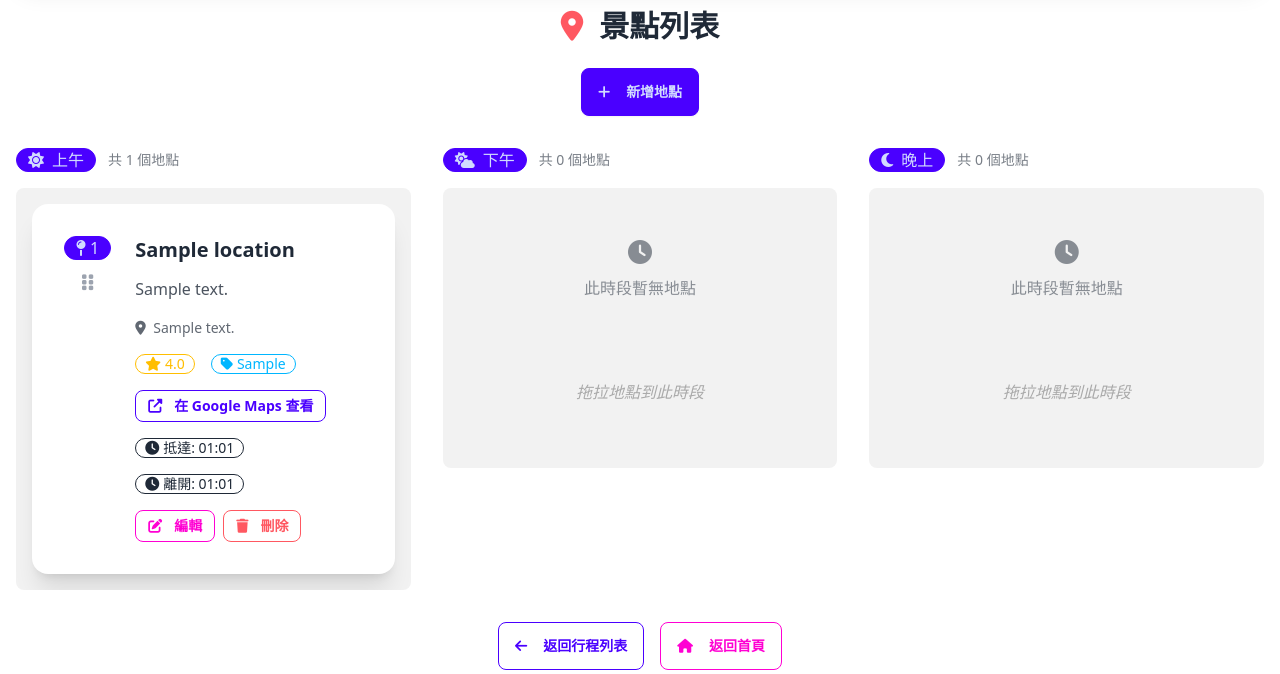
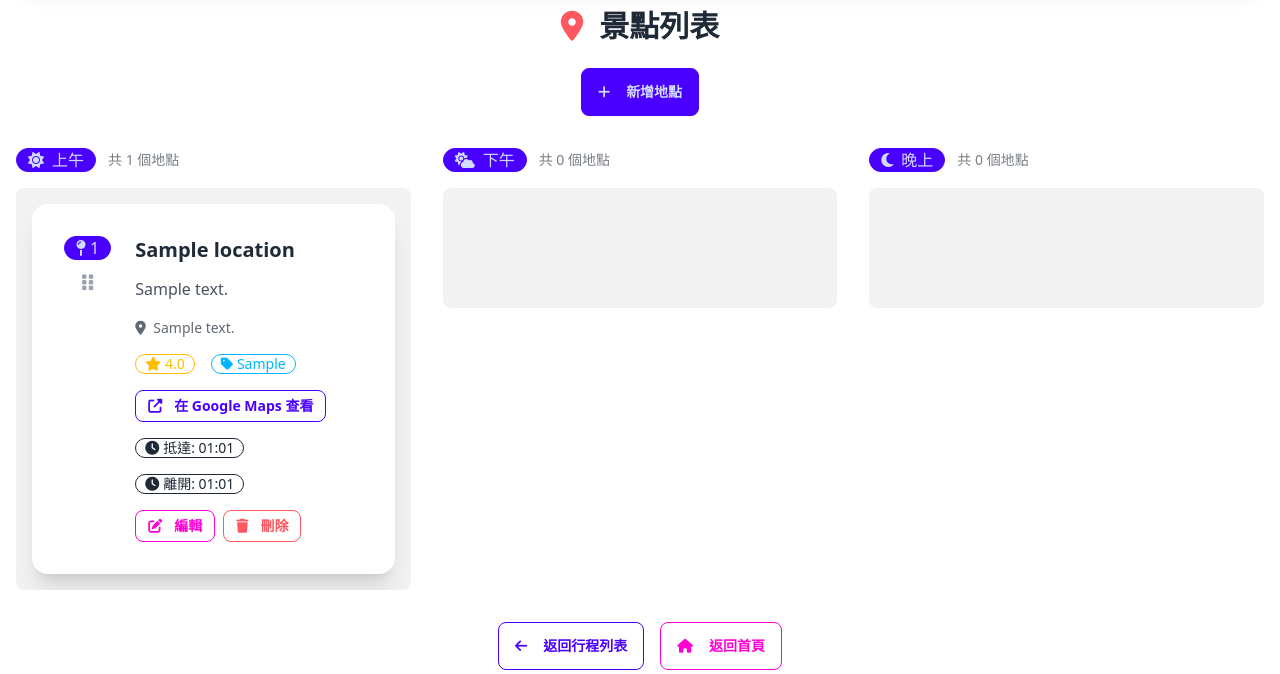
Before and after one commit to nickchen1998/HinaTravelDiary, a Django app: page /itineraries/1/locations/ in a window 1280 px wide. Shown: the part 664-1338 px from the top of the page. Run offline with Django 5.2, Linux system fonts and the light colour scheme; tables that the repository leaves empty hold one stand-in row (values such as "Sample post"); some libraries are stand-ins or nearby versions.

Commit message:
add location v16

```diff
--- a/templates/locations.html
+++ b/templates/locations.html
@@ -187,11 +187,6 @@
                         </div>
                     </div>
                 {% endfor %}
-                            {% else %}
-                                <div class="text-center py-8 text-base-content opacity-50">
-                                    <i class="fas fa-clock text-2xl mb-2"></i>
-                                    <p>此時段暫無地點</p>
-                                </div>
                             {% endif %}
                         </div>
                     </div>
@@ -741,8 +736,9 @@
             // 清除拖曳效果
             clearDragEffects();
 
-            // 立即更新順序編號（MutationObserver 會自動處理空容器狀態和計數）
+            // 立即更新 UI
             updateTimeSlotOrderNumbers();
+            updateTimeSlotCounts();
 
             // 更新順序到伺服器
             updateLocationOrder();
@@ -792,7 +788,7 @@
         }
 
         function updateTimeSlotCounts() {
-            // 更新每個時段的地點計數和空容器狀態
+            // 更新每個時段的地點計數
             ['morning', 'afternoon', 'evening'].forEach(timeSlot => {
                 const container = document.getElementById(`locationsList-${timeSlot}`);
                 if (!container) return;
@@ -804,56 +800,6 @@
                 if (countElement) {
                     countElement.textContent = `共 ${items.length} 個地點`;
                 }
-
-                // 直接根據子元素數量更新狀態
-                updateContainerEmptyState(container);
-            });
-        }
-
-        function updateContainerEmptyState(container) {
-            const items = container.querySelectorAll('.location-item');
-            if (items.length === 0) {
-                container.classList.add('empty-container');
-            } else {
-                container.classList.remove('empty-container');
-            }
-        }
-
-        function initializeContainerObservers() {
-            // 為每個時段容器設置 MutationObserver
-            ['morning', 'afternoon', 'evening'].forEach(timeSlot => {
-                const container = document.getElementById(`locationsList-${timeSlot}`);
-                if (!container) return;
-
-                // 初始化狀態
-                updateContainerEmptyState(container);
-
-                // 設置觀察器
-                const observer = new MutationObserver((mutations) => {
-                    let shouldUpdate = false;
-                    mutations.forEach((mutation) => {
-                        if (mutation.type === 'childList') {
-                            shouldUpdate = true;
-                        }
-                    });
-
-                    if (shouldUpdate) {
-                        updateContainerEmptyState(container);
-
-                        // 同時更新計數
-                        const timeSlotSection = container.closest('.time-slot-section');
-                        const countElement = timeSlotSection.querySelector('.text-sm.text-base-content.opacity-60');
-                        const items = container.querySelectorAll('.location-item');
-                        if (countElement) {
-                            countElement.textContent = `共 ${items.length} 個地點`;
-                        }
-                    }
-                });
-
-                observer.observe(container, {
-                    childList: true,
-                    subtree: false
-                });
             });
         }
 
@@ -968,7 +914,6 @@
         document.addEventListener('DOMContentLoaded', function () {
             {% if locations %}
                 initializeDragAndDrop();
-                initializeContainerObservers(); // 初始化容器觀察器
                 updateTimeSlotCounts(); // 初始化時段狀態
             {% endif %}
         });
@@ -1051,8 +996,8 @@
             border: 2px dashed #3b82f6;
         }
 
-        /* 空時段的提示 */
-        .locations-container.empty-container::after {
+        /* 空時段的拖拉提示 */
+        .locations-container:empty::after {
             content: "拖拉地點到此時段";
             display: flex;
             align-items: center;
@@ -1061,11 +1006,6 @@
             text-align: center;
             color: rgba(0, 0, 0, 0.3);
             font-style: italic;
-        }
-
-        /* 確保有地點時不顯示提示 */
-        .locations-container:not(.empty-container)::after {
-            display: none;
         }
 
         /* 當地點超過5個時顯示淡出效果 */
```
